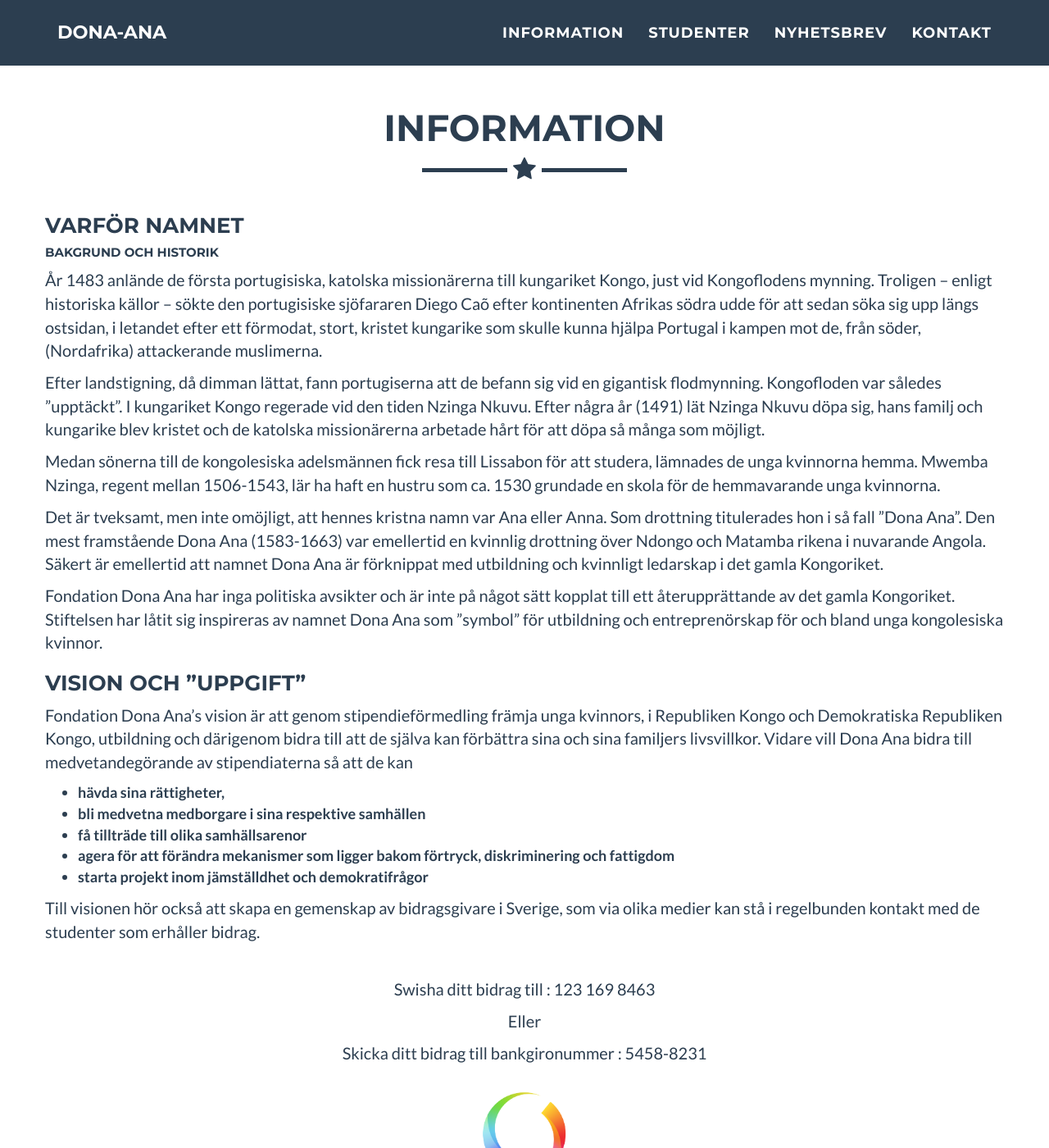
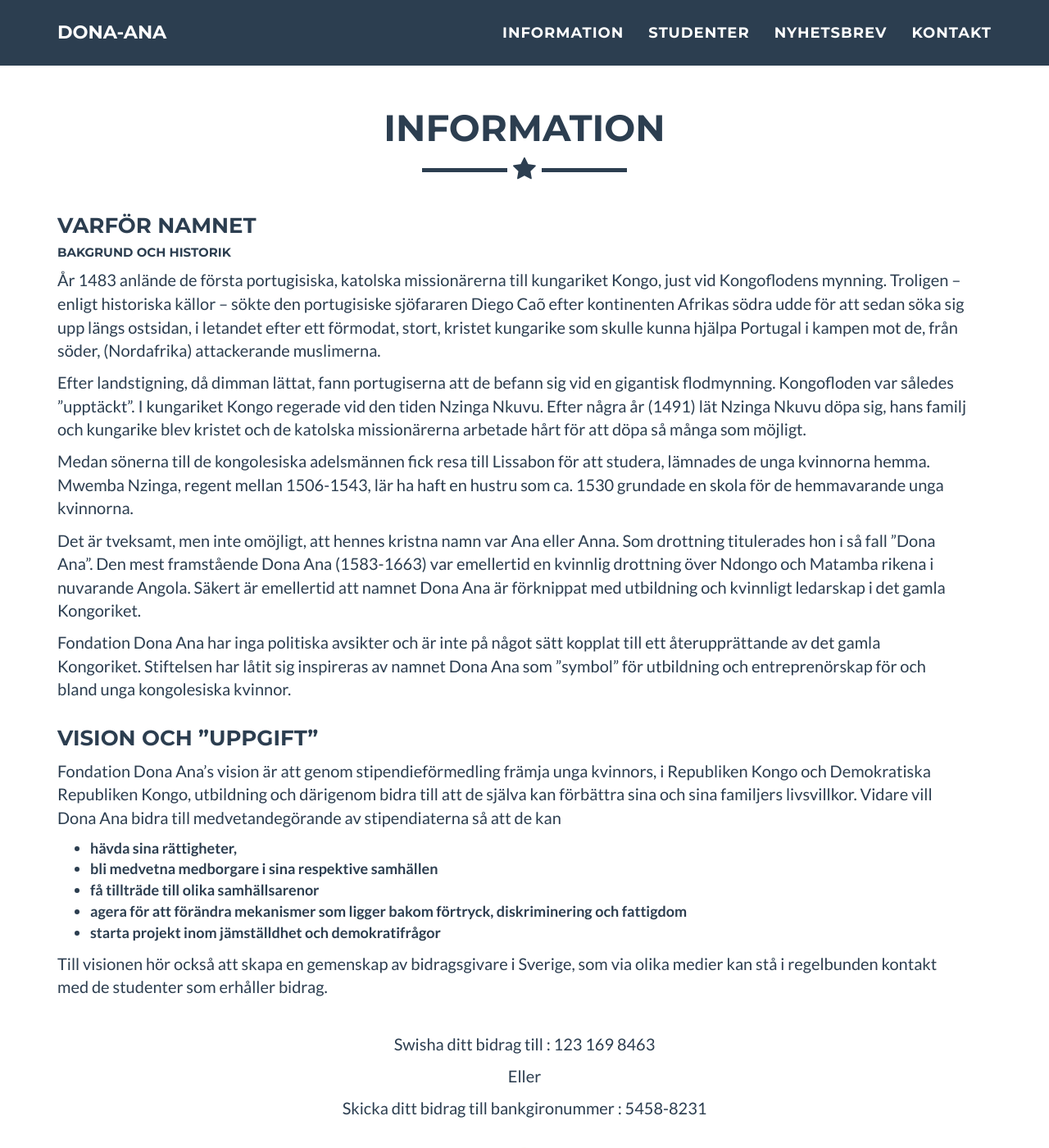
Before and after one commit to spgarn/Dona-ana2, a Jekyll site: the page built from index.html, in a window 1280 px wide and 1400 px high, scrolled down 954 px. Shown: the whole window at 82% size. Built offline with Jekyll 4.4.1, drawn with Linux system fonts in a browser that asks for light colours.

Commit message:
new changes

```diff
--- a/Gemfile
+++ b/Gemfile
@@ -1,2 +1,3 @@
 source "https://rubygems.org"
 gemspec
+gem "kramdown-parser-gfm"
--- a/_includes/about.html
+++ b/_includes/about.html
@@ -7,8 +7,8 @@
                 <hr class="star-primary">
             </div>
         </div>
-        <div class="row">
-            <div>
+        <div class="row" style="width: 100%;">
+            <div class="col-lg-4" style="width: 100%;">
                 <h3>Varför namnet</h3>
                 <h5>Bakgrund och Historik</h5>
                 <p>
@@ -53,7 +53,7 @@
                     ”symbol” för utbildning och entreprenörskap för och bland unga kongolesiska kvinnor.
                 </p>
             </div>
-            <div>
+            <div class="col-lg-4" style="width: 100%;">
                 <h3>Vision och ”uppgift”</h3>
                 <p>Fondation Dona Ana’s vision är att genom stipendieförmedling främja unga kvinnors, i Republiken Kongo
                     och Demokratiska Republiken Kongo, utbildning och därigenom bidra till att de själva kan förbättra
--- a/_includes/news.html
+++ b/_includes/news.html
@@ -7,15 +7,17 @@
                 <hr class="star-primary">
             </div>
         </div>
-        <div class="row" style="text-align: center; display:flex; justify-content: center;">
-            <div class="col-lg-4 col-lg-offset-2" style=" margin-left: 0;">
-                <h3>Senaste Studenten!</h3>
-                <img class="img-responsive" style="border-radius: 50%;" src="img/Dulcie-Kavundi.jpg" alt="">
+        <div class="row" style="text-align: center;">
+            <div class="col-lg-4 col-lg-offset-2" >
+                <h3 style="width: 100%;">Senaste Studenten!</h3>
                 <h5>Dulcie Kavundi är våran senaste student. Hon har nu kommit igång med studierna. För att underlätta
                     detta har hon fått en begagnad laptop samt en solcellslampa.</h5>
-                <img class="img-responsive" style="border-radius: 50%;" src="img/Dulce.jpg" alt="">
+                <div class="imageNewsDiv">
+                <img class="imageNews"  src="img/Dulcie-Kavundi.jpg" alt="">
+                <img class="imageNews"  src="img/Dulce.jpg" alt="">
             </div>
-            <div class="col-lg-4 col-lg-offset-2" style=" margin-left: 0;">
+            </div>
+            <div class="col-lg-4 col-lg-offset-2">
                 <h3>Internationella kvinnodagen</h3>
                 <h5>Fira Internationella kvinnodagen den 8 mars med att uppskatta och fira en kvinna som du tänker på
                     med en gåva till Fondation Dona Ana.
@@ -24,7 +26,6 @@
                     hemsida www.dona-ana.nu.</h5>
             </div>
         </div>
-        <div style="width: 100%; text-align: center; margin-top: 30px;">
         </div>
     </div>
 </section>
```
Also changed, not shown: _includes/css/main.css (+18 -0 lines), _includes/css/bootstrap.min.css, freelancer-theme-jekyll.gemspec, 1 other file.
